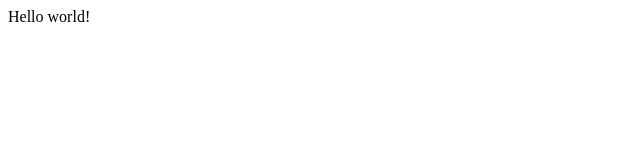
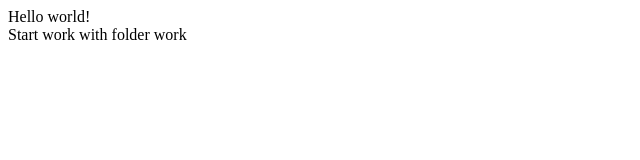
Before and after one commit to Nikita-Macron/1js_project, a plain HTML site: page index.html in a window 1280 px wide. Shown: the whole page, without its empty margins (0-640 px from the left). Drawn offline with Linux system fonts and the light colour scheme.

Commit message:
Started work with folder work

```diff
--- a/index.html
+++ b/index.html
@@ -7,6 +7,7 @@
 </head>
 <body>
     <div>Hello world!</div>
+    <div>Start work with folder work</div>
     <script src="js/script.js"></script>
 </body>
 </html>
```
